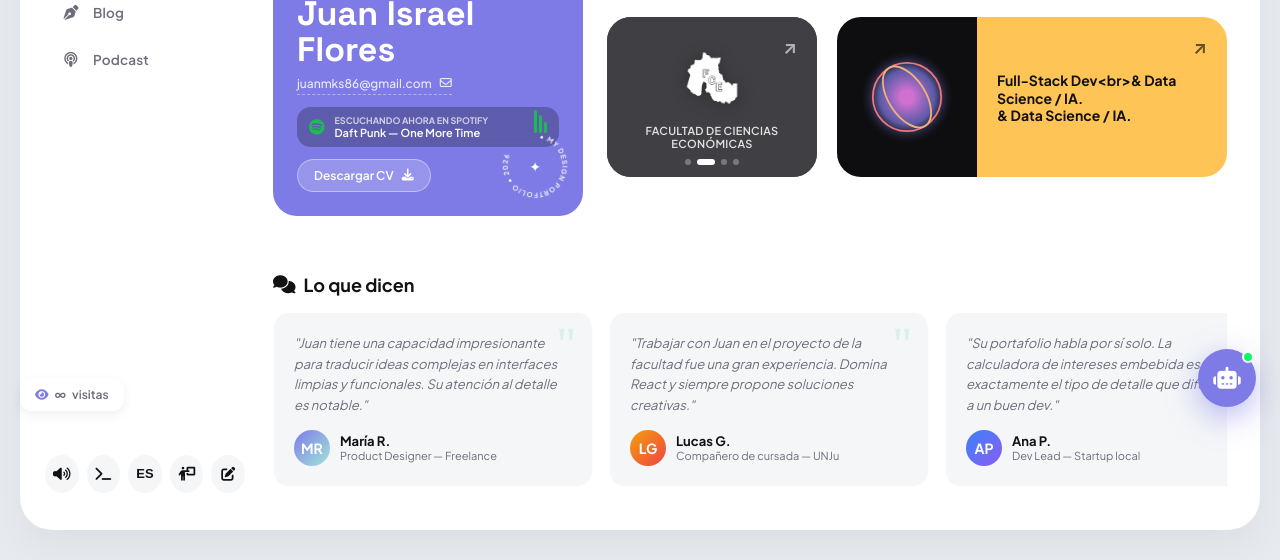
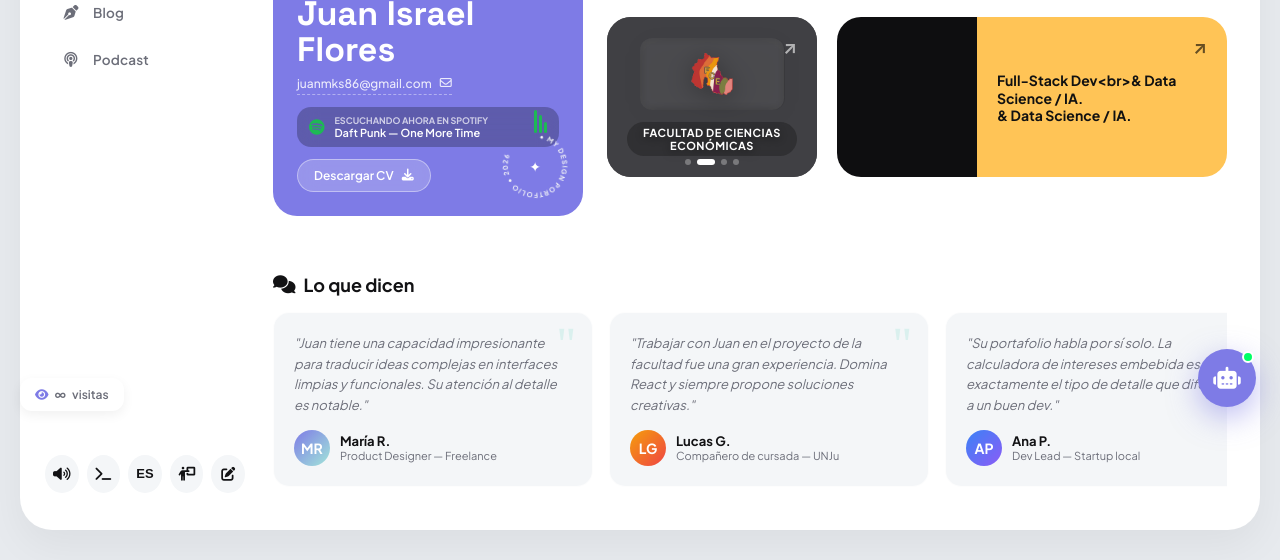
Before and after one commit to juanmks86-debug/PortaFlores, a website: page index.html in a window 1280 px wide. Shown: the part 369-929 px from the top of the page. Drawn offline with nearby package versions, Linux system fonts and the light colour scheme; no server answers.

Commit message:
fix: modo presentacion, calculadora, logos institucionales

```diff
--- a/css/style.css
+++ b/css/style.css
@@ -1395,11 +1395,15 @@ body {
 }
 
 .logo-slide-img {
-    max-width: 80%;
-    max-height: 70px;
+    max-width: 85%;
+    max-height: 80px;
     object-fit: contain;
-    filter: brightness(0) invert(1) drop-shadow(0 2px 8px rgba(0,0,0,0.3));
-    transition: transform 0.4s ease;
+    filter: drop-shadow(0 4px 12px rgba(0,0,0,0.4));
+    transition: transform 0.4s ease, filter 0.4s ease;
+    background: rgba(255,255,255,0.06);
+    padding: 8px 16px;
+    border-radius: 12px;
+    backdrop-filter: blur(4px);
 }
 
 .logo-slide.active .logo-slide-img {
@@ -1407,21 +1411,26 @@ body {
 }
 
 @keyframes logoBounceIn {
-    0% { transform: scale(0.5) rotate(-5deg); opacity: 0; }
-    60% { transform: scale(1.1) rotate(2deg); opacity: 1; }
-    100% { transform: scale(1) rotate(0deg); }
+    0% { transform: scale(0.7) translateY(15px); opacity: 0; }
+    60% { transform: scale(1.05) translateY(-3px); opacity: 1; }
+    100% { transform: scale(1) translateY(0); }
 }
 
 .logo-slide-label {
     font-size: 11px;
-    font-weight: 600;
-    color: rgba(255,255,255,0.85);
+    font-weight: 700;
+    color: #fff;
     text-align: center;
-    letter-spacing: 0.3px;
+    letter-spacing: 0.5px;
     text-transform: uppercase;
     opacity: 0;
     transform: translateY(10px);
     transition: opacity 0.4s ease 0.2s, transform 0.4s ease 0.2s;
+    text-shadow: 0 2px 8px rgba(0,0,0,0.5);
+    background: rgba(0,0,0,0.25);
+    padding: 4px 12px;
+    border-radius: 20px;
+    backdrop-filter: blur(4px);
 }
 
 .logo-slide.active .logo-slide-label {
--- a/index.html
+++ b/index.html
@@ -98,7 +98,7 @@
                     </button>
 
                     <!-- Presentation Mode -->
-                    <button class="icon-btn" id="presentationBtn" title="Modo Presentación (P)">
+                    <button class="icon-btn" id="presentationBtn" title="Modo Presentación (P)" onclick="if(window.startPresentation){window.startPresentation();}else{console.error('startPresentation no disponible');}">
                         <i class="fa-solid fa-person-chalkboard"></i>
                     </button>
 
--- a/js/app.js
+++ b/js/app.js
@@ -153,68 +153,6 @@ document.addEventListener('DOMContentLoaded', () => {
     };
 
     fetchHeroGitHubStats();
-
-    // --- 5. 3D Canvas Sphere Animation ---
-    const initSphereCanvas = () => {
-        const canvas = document.getElementById('sphereCanvas');
-        if (!canvas) return;
-
-        const ctx = canvas.getContext('2d');
-        let width, height, angle = 0;
-        let animFrame = null;
-
-        const resize = () => {
-            const parent = canvas.parentElement;
-            if (!parent) return;
-            width = canvas.width = parent.clientWidth || 90;
-            height = canvas.height = parent.clientHeight || 90;
-        };
-
-        const drawSphere = () => {
-            ctx.clearRect(0, 0, width, height);
-
-            const centerX = width / 2;
-            const centerY = height / 2;
-            const radius = Math.min(width, height) * 0.38;
-
-            const glowGradient = ctx.createRadialGradient(centerX, centerY, radius * 0.2, centerX, centerY, radius * 1.4);
-            glowGradient.addColorStop(0, 'rgba(229, 123, 229, 0.9)');
-            glowGradient.addColorStop(0.5, 'rgba(126, 123, 230, 0.7)');
-            glowGradient.addColorStop(1, 'rgba(14, 14, 16, 0)');
-
-            ctx.fillStyle = glowGradient;
-            ctx.beginPath();
-            ctx.arc(centerX, centerY, radius * 1.4, 0, Math.PI * 2);
-            ctx.fill();
-
-            ctx.save();
-            ctx.translate(centerX, centerY);
-            ctx.rotate(angle);
-
-            for (let i = 0; i < 6; i++) {
-                ctx.beginPath();
-                ctx.ellipse(0, 0, radius, radius * Math.cos(angle + i), angle + i, 0, Math.PI * 2);
-                ctx.strokeStyle = `hsl(${(angle * 50 + i * 30) % 360}, 80%, 70%)`;
-                ctx.lineWidth = 1.8;
-                ctx.stroke();
-            }
-
-            ctx.restore();
-
-            angle += 0.015;
-            animFrame = requestAnimationFrame(drawSphere);
-        };
-
-        resize();
-        drawSphere();
-
-        // Recalcular al redimensionar la ventana
-        window.addEventListener('resize', () => {
-            resize();
-        });
-    };
-
-    initSphereCanvas();
 
     // --- 6. GitHub API Live Data Fetch ---
     const fetchGitHubData = async (username) => {
@@ -1043,6 +981,7 @@ document.addEventListener('DOMContentLoaded', function() {
     }
 
     function calcular() {
+        if (!capitalInput || !tasaInput || !plazoInput || !tipoInput) return;
         const capital = parseFloat(capitalInput.value) || 0;
         const tasaAnual = parseFloat(tasaInput.value) || 0;
         const plazoMeses = parseInt(plazoInput.value) || 1;
@@ -1113,7 +1052,8 @@ document.addEventListener('DOMContentLoaded', function() {
     if (tasaInput) tasaInput.addEventListener('input', calcular);
     if (plazoInput) plazoInput.addEventListener('input', calcular);
     if (tipoInput) tipoInput.addEventListener('change', calcular);
-    calcular();
+    // Solo calcular si existen los elementos
+    if (capitalInput && tasaInput && plazoInput && tipoInput) calcular();
 });
 
 // --- G. Mapa Mental Modal ---
@@ -1145,7 +1085,8 @@ document.addEventListener('DOMContentLoaded', function() {
 });
 
 // --- H. Modo Presentación ---
-document.addEventListener('DOMContentLoaded', function() {
+(function initPresentation() {
+    'use strict';
     const presentationOverlay = document.getElementById('presentationOverlay');
     const presentationBtn = document.getElementById('presentationBtn');
     const presentationExit = document.getElementById('presentationExit');
@@ -1157,38 +1098,57 @@ document.addEventListener('DOMContentLoaded', function() {
     let currentSlide = 0;
     let autoPlay = null;
 
+    console.log('[Presentation] Init - overlay:', !!presentationOverlay, 'btn:', !!presentationBtn, 'slides:', slides.length);
+
+    if (!presentationOverlay || !presentationBtn || slides.length === 0) {
+        console.warn('[Presentation] Faltan elementos necesarios');
+        return;
+    }
+
     function showSlide(n) {
         slides.forEach((s, i) => s.classList.toggle('active', i === n));
         currentSlide = n;
-        presentationCounter.textContent = (n + 1) + ' / ' + slides.length;
-        presentationProgress.style.width = ((n + 1) / slides.length * 100) + '%';
+        if (presentationCounter) presentationCounter.textContent = (n + 1) + ' / ' + slides.length;
+        if (presentationProgress) presentationProgress.style.width = ((n + 1) / slides.length * 100) + '%';
     }
+
     function nextSlide() { showSlide(currentSlide < slides.length - 1 ? currentSlide + 1 : 0); }
     function prevSlide() { showSlide(currentSlide > 0 ? currentSlide - 1 : slides.length - 1); }
-    function startPresentation() {
+
+    window.startPresentation = function() {
+        console.log('[Presentation] Iniciando...');
         presentationOverlay.classList.add('active');
         showSlide(0);
         autoPlay = setInterval(nextSlide, 8000);
         document.body.style.overflow = 'hidden';
-    }
-    function stopPresentation() {
+    };
+
+    window.stopPresentation = function() {
+        console.log('[Presentation] Cerrando...');
         presentationOverlay.classList.remove('active');
         clearInterval(autoPlay);
         document.body.style.overflow = '';
-    }
+    };
 
-    if (presentationBtn) presentationBtn.addEventListener('click', startPresentation);
-    if (presentationExit) presentationExit.addEventListener('click', stopPresentation);
+    presentationBtn.addEventListener('click', function(e) {
+        e.preventDefault();
+        e.stopPropagation();
+        window.startPresentation();
+    });
+
+    if (presentationExit) presentationExit.addEventListener('click', window.stopPresentation);
     if (presentationNext) presentationNext.addEventListener('click', () => { clearInterval(autoPlay); nextSlide(); autoPlay = setInterval(nextSlide, 8000); });
     if (presentationPrev) presentationPrev.addEventListener('click', () => { clearInterval(autoPlay); prevSlide(); autoPlay = setInterval(nextSlide, 8000); });
 
     document.addEventListener('keydown', function(e) {
         if (!presentationOverlay.classList.contains('active')) return;
-        if (e.key === 'Escape') stopPresentation();
+        if (e.key === 'Escape') window.stopPresentation();
         if (e.key === 'ArrowRight') { clearInterval(autoPlay); nextSlide(); autoPlay = setInterval(nextSlide, 8000); }
         if (e.key === 'ArrowLeft') { clearInterval(autoPlay); prevSlide(); autoPlay = setInterval(nextSlide, 8000); }
     });
-});
+
+    console.log('[Presentation] Listo - click en el botón de pizarra para iniciar');
+})();
 
 // --- I. Konami Code + Confetti ---
 document.addEventListener('DOMContentLoaded', function() {
@@ -1260,12 +1220,14 @@ document.addEventListener('DOMContentLoaded', function() {
     document.body.appendChild(visitCounter);
 
     (async function loadVisits() {
+        const countEl = document.getElementById('visitCount');
+        if (!countEl) return;
         try {
             const res = await fetch('https://api.countapi.xyz/hit/juanisraelflores-portfolio/visits');
             const data = await res.json();
-            document.getElementById('visitCount').textContent = data.value.toLocaleString();
+            countEl.textContent = data.value.toLocaleString();
         } catch (e) {
-            document.getElementById('visitCount').textContent = '∞';
+            countEl.textContent = '∞';
         }
     })();
 });
```
